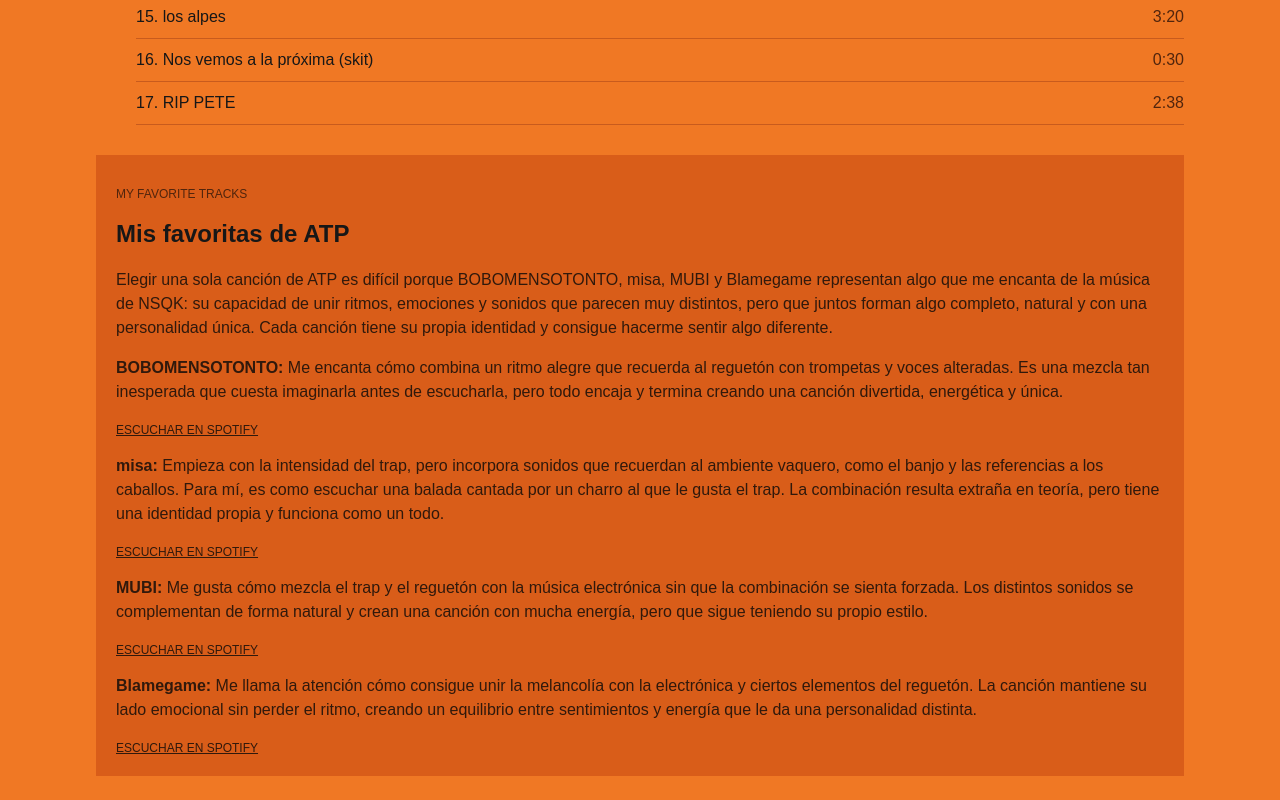
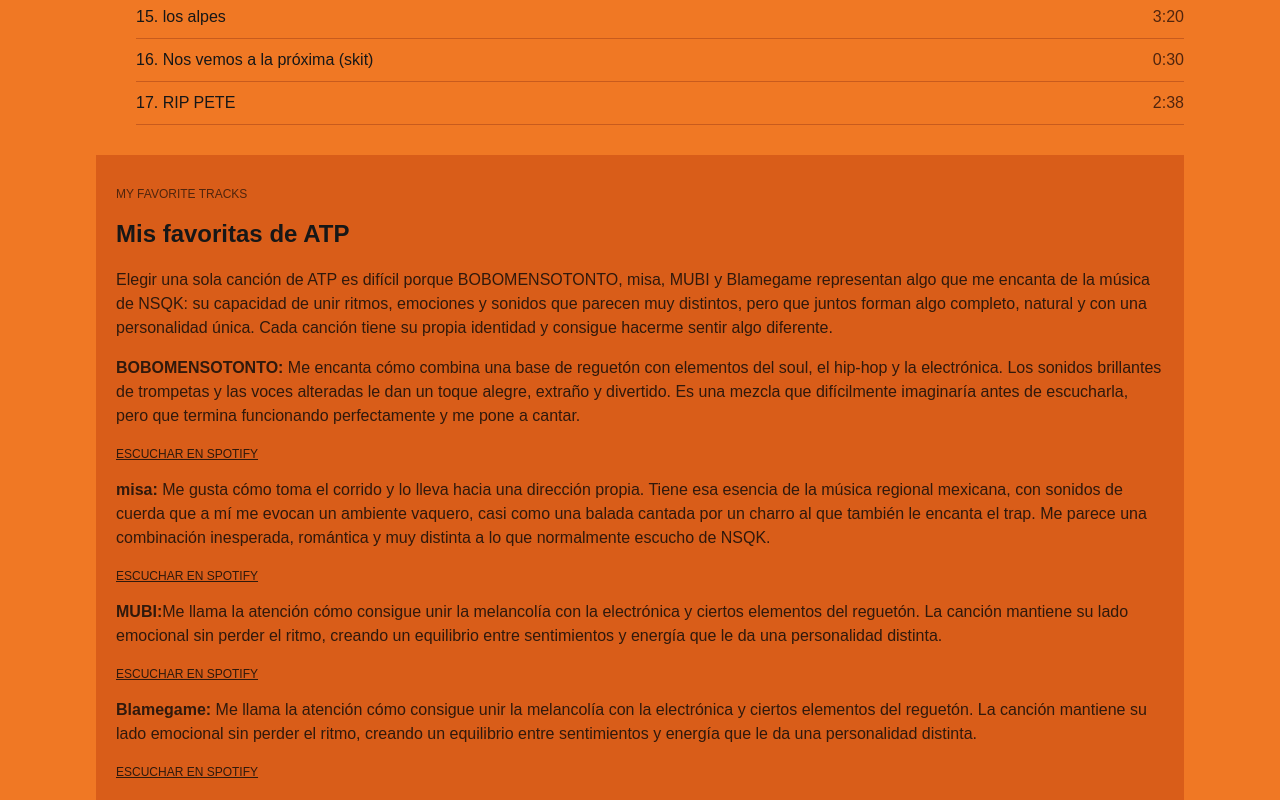
Before and after one commit to BotLixus/BotLixus, a plain HTML site: page Laboratorios/Artist-Page/Atp.html in a window 1280 px wide. Shown: the part 980-1780 px from the top of the page. Before the commit the page ends 1756 px from the top, so only its background shows below. Drawn offline with Linux system fonts and the light colour scheme.

Commit message:
Update Atp.html

```diff
--- a/Laboratorios/Artist-Page/Atp.html
+++ b/Laboratorios/Artist-Page/Atp.html
@@ -153,11 +153,12 @@
     </p>
 
     <p class="explicacion">
-        <strong>BOBOMENSOTONTO:</strong> Me encanta cómo combina un ritmo
-        alegre que recuerda al reguetón con trompetas y voces alteradas.
-        Es una mezcla tan inesperada que cuesta imaginarla antes de
-        escucharla, pero todo encaja y termina creando una canción
-        divertida, energética y única.
+        <strong>BOBOMENSOTONTO:</strong>    Me encanta cómo combina una base de reguetón con elementos
+    del soul, el hip-hop y la electrónica. Los sonidos brillantes
+    de trompetas y las voces alteradas le dan
+    un toque alegre, extraño y divertido. Es una mezcla que
+    difícilmente imaginaría antes de escucharla, pero que
+    termina funcionando perfectamente y me pone a cantar.
     </p>
 
         <a href="https://open.spotify.com/intl-es/track/1OSzB7QkZHJZnmQnu61vE8?si=c462e18dfb9e470b">
@@ -165,12 +166,13 @@
         </a>
 
     <p class="explicacion">
-        <strong>misa:</strong> Empieza con la intensidad del trap, pero
-        incorpora sonidos que recuerdan al ambiente vaquero, como el
-        banjo y las referencias a los caballos. Para mí, es como escuchar
-        una balada cantada por un charro al que le gusta el trap. La
-        combinación resulta extraña en teoría, pero tiene una identidad
-        propia y funciona como un todo.
+        <strong>misa:</strong>   Me gusta cómo toma el corrido y lo lleva hacia una dirección
+    propia. Tiene esa esencia de la música regional mexicana,
+    con sonidos de cuerda que a mí me evocan un ambiente
+    vaquero, casi como una balada cantada por un charro al que
+    también le encanta el trap. Me parece una combinación
+    inesperada, romántica y muy distinta a lo que normalmente
+    escucho de NSQK.
     </p>
 
         <a href="https://open.spotify.com/intl-es/track/2qSKn8OgkpPidKqJLa4sFK?si=578b1b5f78fe451c">
@@ -178,11 +180,11 @@
         </a>
 
     <p class="explicacion">
-        <strong>MUBI:</strong> Me gusta cómo mezcla el trap y el reguetón
-        con la música electrónica sin que la combinación se sienta
-        forzada. Los distintos sonidos se complementan de forma natural
-        y crean una canción con mucha energía, pero que sigue teniendo
-        su propio estilo.
+        <strong>MUBI:</strong>Me llama la atención cómo consigue unir la melancolía con
+    la electrónica y ciertos elementos del reguetón. La canción
+    mantiene su lado emocional sin perder el ritmo, creando un
+    equilibrio entre sentimientos y energía que le da una
+    personalidad distinta.
     </p>
 
         <a href="https://open.spotify.com/intl-es/track/2qSKn8OgkpPidKqJLa4sFK?si=fc01700612c941a5">
```
